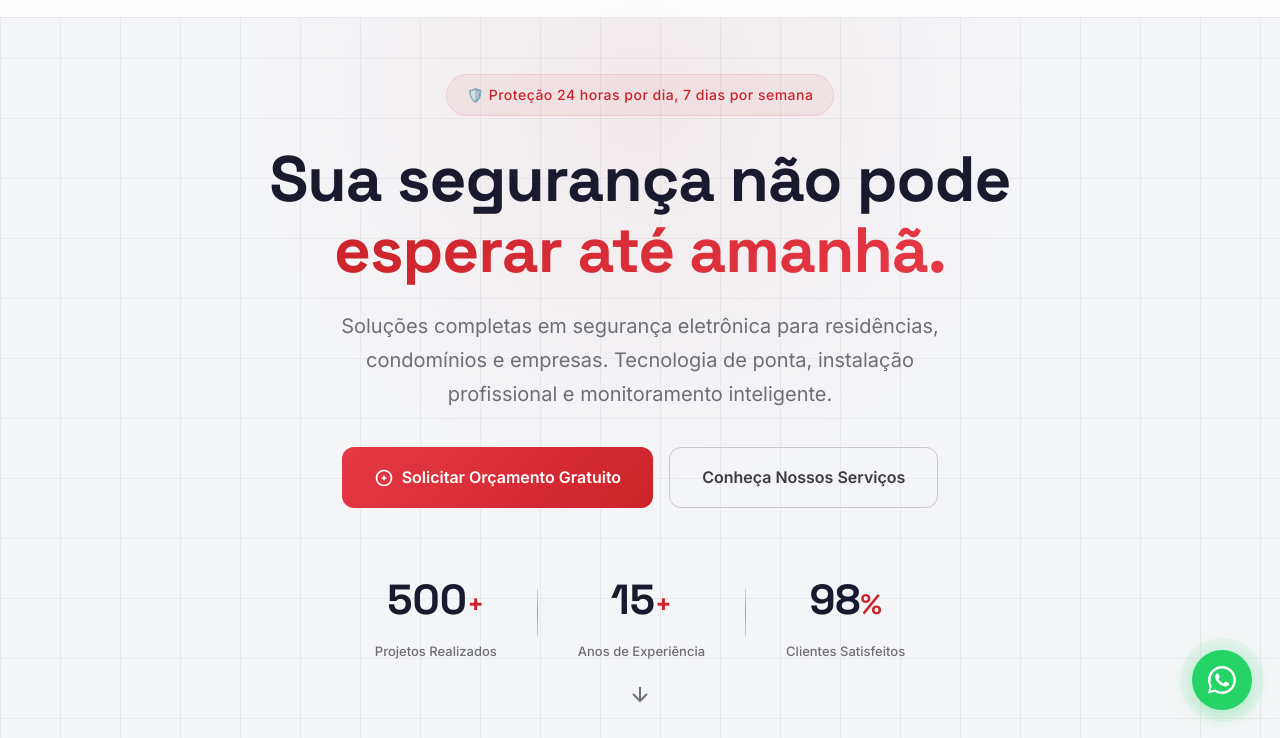
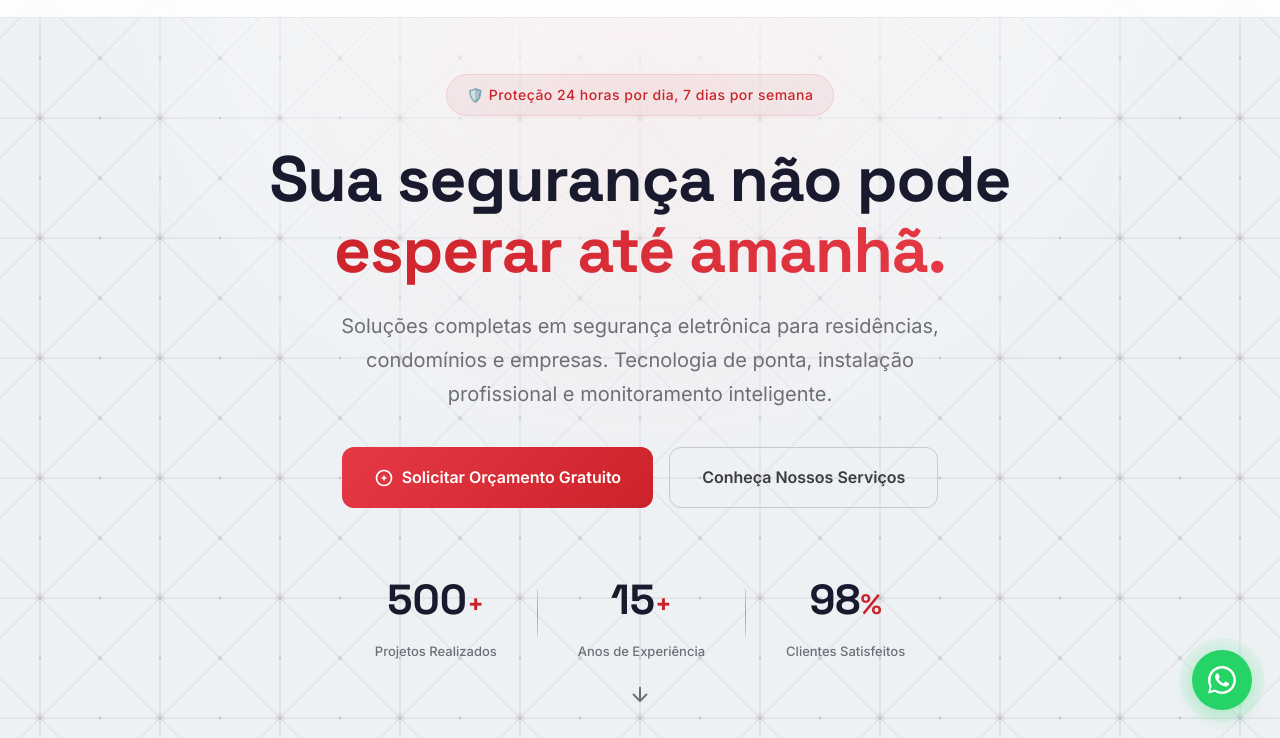
Before and after one commit to srdcftv/siteSRD, a website: page public/index.html in a window 1280 px wide. Shown: the part 62-800 px from the top of the page. Drawn offline with Linux system fonts and the light colour scheme; no server answers.

Commit message:
Adicionar textura de fundo com padrao de nos em cinza claro
- Fundo do site em gama de cinza claro (#eef1f4) inspirado em
  wallpaper hi-tech com padrao de nos interligados
- Textura SVG sutil: malha de nos/linhas em prata com acento
  vermelho discreto e referencia ao formato hexagonal da logo
- Hero transparente e secoes semi-transparentes para revelar a
  textura; cards brancos preservam a legibilidade

Co-Authored-By: Claude Opus 4.6 <noreply@anthropic.com>

```diff
--- a/public/css/style.css
+++ b/public/css/style.css
@@ -35,7 +35,13 @@ html { scroll-behavior: smooth; scroll-padding-top: var(--nav-h); }
 
 body {
   font-family: var(--font);
-  background: var(--bg);
+  background-color: #eef1f4;
+  background-image:
+    radial-gradient(circle at 50% 0%, rgba(255,255,255,0.9) 0%, rgba(238,241,244,0) 55%),
+    url("../imagens/bg-pattern.svg");
+  background-size: 100% 900px, 120px 120px;
+  background-repeat: no-repeat, repeat;
+  background-attachment: fixed, fixed;
   color: var(--text);
   line-height: 1.7;
   font-size: 16px;
@@ -100,17 +106,11 @@ img { max-width: 100%; display: block; }
 .hero {
   position: relative; min-height: 100vh; display: flex; align-items: center; justify-content: center;
   padding: calc(var(--nav-h) + 40px) 0 60px; overflow: hidden;
-  background: var(--bg-surface);
+  background: transparent;
 }
 
 .hero-bg { position: absolute; inset: 0; z-index: 0; }
-.hero-grid {
-  position: absolute; inset: 0;
-  background-image:
-    linear-gradient(rgba(180,180,190,0.18) 1px, transparent 1px),
-    linear-gradient(90deg, rgba(180,180,190,0.18) 1px, transparent 1px);
-  background-size: 60px 60px;
-}
+.hero-grid { display: none; }
 .hero-glow {
   position: absolute; top: -30%; left: 50%; transform: translateX(-50%);
   width: 800px; height: 800px; border-radius: 50%;
@@ -249,7 +249,7 @@ img { max-width: 100%; display: block; }
 .service-cta:hover { color: var(--primary-dark); gap: 8px; }
 
 /* ===== SEGMENTOS ===== */
-.segmentos { background: var(--bg-surface); }
+.segmentos { background: rgba(255,255,255,0.55); }
 .segmentos-grid { display: grid; grid-template-columns: repeat(auto-fit, minmax(300px, 1fr)); gap: 32px; }
 .segmento-card {
   text-align: center; padding: 48px 32px; border-radius: var(--radius-lg);
@@ -319,7 +319,7 @@ img { max-width: 100%; display: block; }
 @keyframes pulse-slow { 0%,100%{ opacity: 0.7; transform: scale(1); } 50%{ opacity: 1; transform: scale(1.02); } }
 
 /* ===== ORÇAMENTO FORM ===== */
-.orcamento { background: var(--bg-surface); }
+.orcamento { background: rgba(255,255,255,0.55); }
 .orcamento-form {
   max-width: 720px; margin: 0 auto; background: var(--bg-card);
   border: 1px solid var(--border); border-radius: var(--radius-lg);
```
Also changed, not shown: public/imagens/bg-pattern.svg (added).
